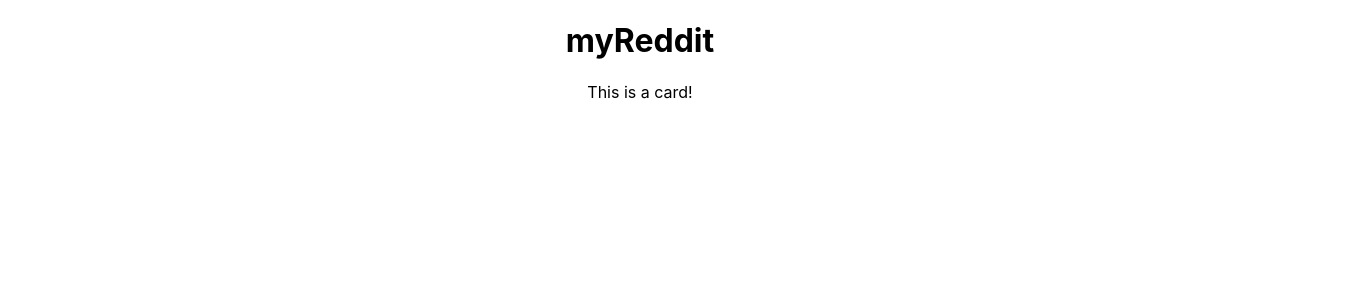
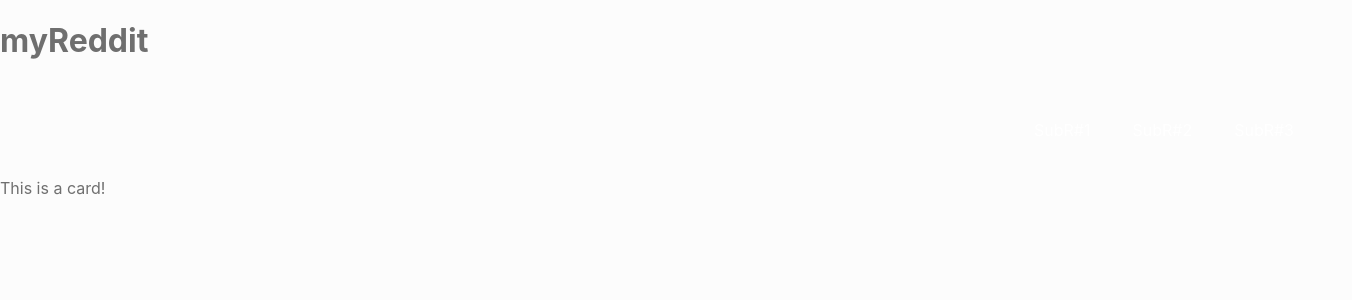
Before and after one commit to christopher-1989/reddit-client, a React (Create React App) app: page / in a window 1280 px wide. Shown: the top 300 px of the page, 1352 px wide, since content can reach past the window. Built offline with nearby package versions, Linux system fonts and the light colour scheme.

Commit message:
TDD -> header feature. CSS for header refactoring to Mobile first.

```diff
--- a/package.json
+++ b/package.json
@@ -3,12 +3,16 @@
   "version": "0.1.0",
   "private": true,
   "dependencies": {
+    "@reduxjs/toolkit": "^1.5.0",
     "@testing-library/jest-dom": "^5.11.9",
     "@testing-library/react": "^11.2.5",
     "@testing-library/user-event": "^12.6.3",
     "react": "^17.0.1",
     "react-dom": "^17.0.1",
+    "react-redux": "^7.2.2",
+    "react-router-dom": "^5.2.0",
     "react-scripts": "4.0.2",
+    "redux": "^4.0.5",
     "web-vitals": "^1.1.0"
   },
   "scripts": {
--- a/src/App.css
+++ b/src/App.css
@@ -1,38 +1,42 @@
-.App {
-  text-align: center;
+:root {
+  --color-background: #fcfcfc;
+  --color-background-secondary: #f3f3f3;
+  --color-foreground: #ffffff;
+  --color-border: #e6e6e6;
+  --color-text-header: #444444;
+  --color-text-body: #6f6f6f;
+  --color-text-secondary: #717171;
+  --color-text-invert: #ffffff;
+  --color-text-link: #4ec3f5;
+  --color-branding: #3d5af1;
+  --color-branding-transparent: #3d5af140;
+
+  --color-alert: #ff304f;
+  --color-success: #45b81f;
+  --color-on-hover: #0000000f;
+
+  --box-shadow: 0 10px 15px -3px rgba(0, 0, 0, 0.1),
+    0 4px 6px -2px rgba(0, 0, 0, 0.05) !important;
+  --box-shadow-hover: 0 20px 25px -5px rgba(0, 0, 0, 0.1),
+    0 10px 10px -5px rgba(0, 0, 0, 0.04) !important;
+
+  --spacing-0: 4px;
+  --spacing-1: 8px;
+  --spacing-2: 16px;
+  --spacing-3: 24px;
+  --spacing-4: 36px;
+  --spacing-5: 64px;
+
+  --radius: 4px;
+  --radius-2: 8px;
 }
 
-.App-logo {
-  height: 40vmin;
-  pointer-events: none;
+html,
+body {
+  background: var(--color-background);
+  color: var(--color-text-body);
 }
 
-@media (prefers-reduced-motion: no-preference) {
-  .App-logo {
-    animation: App-logo-spin infinite 20s linear;
-  }
+p {
+  margin: 0;
 }
-
-.App-header {
-  background-color: #282c34;
-  min-height: 100vh;
-  display: flex;
-  flex-direction: column;
-  align-items: center;
-  justify-content: center;
-  font-size: calc(10px + 2vmin);
-  color: white;
-}
-
-.App-link {
-  color: #61dafb;
-}
-
-@keyframes App-logo-spin {
-  from {
-    transform: rotate(0deg);
-  }
-  to {
-    transform: rotate(360deg);
-  }
-}
--- a/src/App.js
+++ b/src/App.jsx
@@ -1,10 +1,11 @@
 import './App.css';
 import { CardContainer } from "./components/Card/CardContainer";
+import { Header } from './features/Header/Header';
 
 function App() {
   return (
     <div className="App">
-      <h1>myReddit</h1>
+      <Header />
       <CardContainer />
     </div>
   );
--- /dev/null
+++ b/src/features/Header/Header.css
@@ -0,0 +1,156 @@
+.navbar {
+    background: linear-gradient(90deg, rgb(28, 28, 28) 0%, rgb(23,23,23) 100%);
+    height: 80px;
+    width: 101%;
+    display: flex;
+    justify-content: center;
+    align-items: center;
+    font-size: 1.2rem;
+    position: sticky;
+    top: 0%;
+    z-index: 999;
+}
+
+.navbar-container {
+    height: 80px;
+    width: 100%;
+    display: flex;
+    justify-content: center;
+    align-items: center;
+    max-width: 1500px;
+}
+
+.navbar-logo {
+    color: #fffe;
+    justify-self: start;
+    margin-left: 40px;
+    cursor: pointer;
+    text-decoration: none;
+    font-size: 2rem;
+    display: flex;
+    align-items: center;
+}
+
+.nav-menu {
+    display: grid;
+    grid-template-columns: repeat(4, auto);
+    grid-gap: 10px;
+    list-style: none;
+    text-align: center;
+    width: 100vw;
+    justify-content: end;
+    margin-right: 2rem;
+}
+
+.nav-item {
+    height: 80px;
+}
+
+.nav-links {
+    color: #fffe;
+    display: flex;
+    align-items: center;
+    text-decoration: none;
+    padding: 0.5rem 1rem;
+    height: 100%;
+}
+
+.nav-links:hover {
+    border-bottom: 4px solid #fffe;
+    transition: all 0.2s ease-out;
+}
+
+/* .fa-bars {
+    color: #fffe;
+} */
+
+.nav-links-mobile {
+    display: none;
+}
+
+.menu-icon {
+    display: none;
+}
+
+
+
+@media screen and (max-width: 960px) {
+    .NavbarItems {
+      position: relative;
+    }
+
+    .nav-menu {
+      display: flex;
+      flex-direction: column;
+      width: 100%;
+      height: 90vh;
+      position: absolute;
+      top: 80px;
+      left: -100%;
+      opacity: 1;
+      transition: all 0.5s ease;
+    }
+
+    .nav-menu.active {
+        background: #232323;
+        left: 0;
+        opacity: 1;
+        transition: all 0.5s ease;
+        z-index: 1;
+      }
+
+    .nav-links {
+      text-align: center;
+      padding: 2rem;
+      width: 100%;
+      display: table;
+    }
+
+    .nav-links:hover {
+      background-color: #fffe;
+      color: #232323;
+      border-radius: 0;
+    }
+
+    .navbar-logo {
+      position: absolute;
+      top: 0;
+      left: 0;
+      transform: translateY(60%);
+    }
+
+    .menu-icon {
+      display: block;
+      position: absolute;
+      top: 0;
+      right: 0;
+      transform: translate(-100%, 60%);
+      font-size: 1.8rem;
+      cursor: pointer;
+    }
+
+    .fa-times {
+      font-size: 2rem;
+    }
+
+    .nav-links-mobile {
+      display: block;
+      text-align: center;
+      margin: 2rem auto;
+      border-radius: 4px;
+      width: 80%;
+      text-decoration: none;
+      font-size: 1.5rem;
+      background-color: transparent;
+      color: #fff;
+      padding: 14px 20px;
+      border: 1px solid #fff;
+      transition: all 0.3s ease-out;
+    }
+
+    .nav-links-mobile:hover {
+      background: #fffe;
+      color: #232323;
+      transition: 250ms;
+    }
+  }
--- /dev/null
+++ b/src/features/Header/Header.jsx
@@ -0,0 +1,37 @@
+import "./Header.css";
+import { useState } from 'react';
+import { Link } from 'react-router-dom';
+
+export const Header = () => {
+
+    const [click, setClick] = useState(false);
+
+    const handleClick = () => setClick(!click);
+    const closeMobileMenu = () => setClick(false);
+
+    return (
+        <div className="header-container">
+            <h1>myReddit</h1>
+            <div className="menu-icon" onClick={handleClick}>
+                <i className={click ? 'fas fa-times' : "fas fa-bars"} />
+            </div>
+            <ul className={click ? "nav-menu active" : "nav-menu"}>
+                    <li className="nav-item">
+                        <a href="/" className="nav-links" onClick={closeMobileMenu}>
+                            SubR#1
+                        </a>
+                    </li>
+                    <li className="nav-item">
+                        <a href="/" className="nav-links" onClick={closeMobileMenu}>
+                            SubR#2
+                        </a>
+                    </li>
+                    <li className="nav-item">
+                        <a href="/blog" className="nav-links" onClick={closeMobileMenu}>
+                            SubR#3
+                        </a>
+                    </li>
+                </ul>
+        </div>
+    )
+}
--- a/src/index.css
+++ b/src/index.css
@@ -7,7 +7,36 @@
   -moz-osx-font-smoothing: grayscale;
 }
 
-code {
-  font-family: source-code-pro, Menlo, Monaco, Consolas, 'Courier New',
-    monospace;
+#root {
+  display: grid;
+  grid-template-columns: 1fr 2fr 1fr;
+  grid-gap: var(--spacing-2);
 }
+
+main {
+  padding-left: var(--spacing-2);
+  grid-column: 1/3;
+}
+
+a {
+  color: var(--color-text-link);
+}
+
+header {
+  grid-column: 1/-1;
+  display: grid;
+  grid-template-columns: 1fr 1fr 1fr;
+  grid-gap: var(--spacing-2);
+  align-content: center;
+}
+
+@media only screen and (max-width: 600px) {
+  #root {
+    grid-template-columns: 1fr;
+  }
+
+  main {
+    grid-column: 1;
+    padding: 1rem;
+  }
+}
--- /dev/null
+++ b/src/store/index.jsx
@@ -0,0 +1 @@
+import { configureStore, combineReducers } from 'redux';
```
Also changed, not shown: src/setupTests.js (+4 -0 lines), src/components/Card/Card.jsx (renamed from src/components/Card/Card.js), src/components/Card/CardContainer.jsx (renamed from src/components/Card/CardContainer.js), src/index.jsx (renamed from src/index.js), 2 other files (tests, documents, lock files or other folders).
